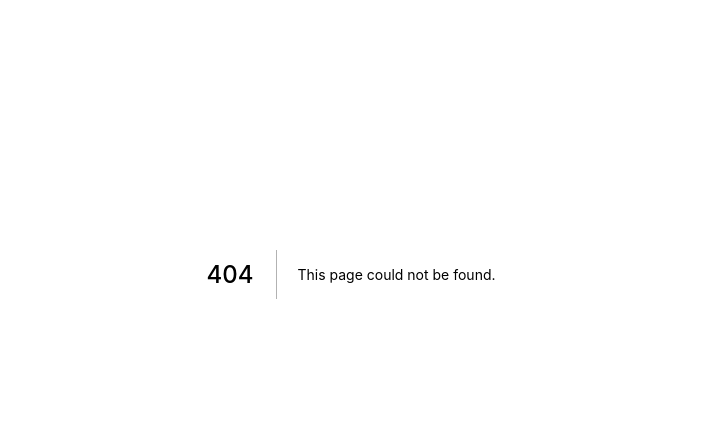
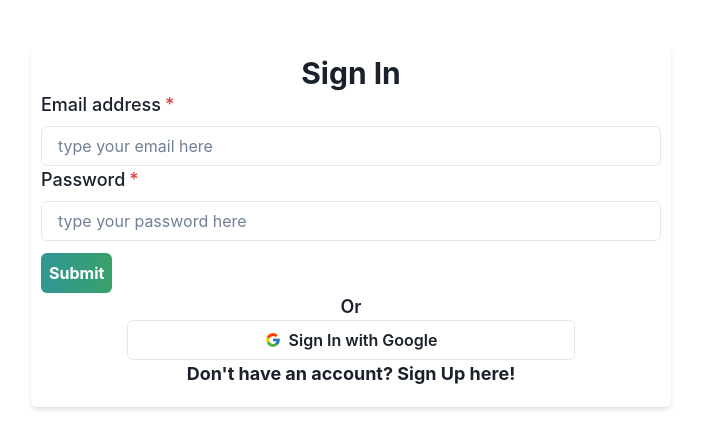
Before and after one commit to TanjimAnim/Radio-Server, a Next.js app in the folder client/: page /signin in a window 1280 px wide. Before the commit this address had no page. Shown: the part 126-574 px from the top of the page, without its empty margins (289-990 px from the left). Built offline with nearby package versions, Linux system fonts and the light colour scheme.

Commit message:
feat:signin page

```diff
--- /dev/null
+++ b/client/pages/signin.js
@@ -0,0 +1,205 @@
+import {
+  Box,
+  FormControl,
+  FormLabel,
+  Input,
+  Text,
+  Button,
+  Heading,
+  Center,
+  Spinner,
+} from "@chakra-ui/react";
+import { useState } from "react";
+import { FcGoogle } from "react-icons/fc";
+import { useAuthContext } from "../context/authContext";
+import { useRouter } from "next/router";
+import { MdOutlineError } from "react-icons/md";
+
+import Link from "next/link";
+import axios from "axios";
+
+export default function SignInForm() {
+  const { setIsAuthed, setToken } = useAuthContext();
+  var router = useRouter();
+  var [input, setInput] = useState({
+    user_email: "",
+    user_password: "",
+  });
+  const [error, setError] = useState(null);
+  const [isLoading, setIsloading] = useState(false);
+
+  const handleChange = (event) => {
+    input[event.target.name] = event.target.value;
+    setInput(input);
+  };
+
+  const handleSubmit = async (event) => {
+    event.preventDefault();
+    Array.from(document.querySelectorAll("input")).forEach(
+      (input) => (input.value = "")
+    );
+    setIsloading(true);
+
+    const response = await axios
+      .post("http://localhost:3080/v1/login", {
+        email: `${input.user_email}`,
+        password: `${input.user_password}`,
+      })
+      .then(function (response) {
+        console.log(response.data.accesstoken);
+        setToken(response.data.accesstoken);
+        setIsAuthed(true);
+        setIsloading(false);
+        router.push("/dashboard");
+      })
+      .catch(function (error) {
+        console.log(error.response.data);
+        setError({ error: `${error.response.data}` });
+        setIsAuthed(false);
+        setIsloading(false);
+        router.push("/signin");
+      });
+  };
+  return (
+    <>
+      {isLoading ? (
+        <Box
+          display='flex'
+          flexDir='column'
+          justifyContent='center'
+          height='88vh'
+        >
+          <Box marginLeft='auto' marginRight='auto'>
+            <Box>
+              <Text fontSize='xl' fontWeight={700}>
+                {" "}
+                Please Wait....
+              </Text>
+            </Box>
+            <Box paddingLeft='33px'>
+              <Spinner size='xl' />
+            </Box>
+          </Box>
+        </Box>
+      ) : (
+        <Box
+          display='flex'
+          flexDir='column'
+          justifyContent='center'
+          height='88vh'
+        >
+          <Box
+            boxShadow='md'
+            borderRadius='md'
+            paddingTop='10px'
+            paddingRight='10px'
+            paddingLeft='10px'
+            paddingBottom='20px'
+            width={{ base: "90%", md: "50%", lg: "50%", xl: "50%" }}
+            marginLeft='auto'
+            marginRight='auto'
+          >
+            <Box>
+              <Heading textAlign='center' size='lg' fontWeight={700}>
+                Sign In
+              </Heading>
+            </Box>
+            <Box width='100%'>
+              <form onSubmit={handleSubmit}>
+                <FormControl id='email' isRequired>
+                  <FormLabel fontSize='18px'>Email address</FormLabel>
+                  <Input
+                    type='email'
+                    placeholder='type your email here'
+                    _focus={{
+                      zIndex: "0",
+                      borderColor: "#3182ce",
+                    }}
+                    name='user_email'
+                    value={input.email}
+                    onChange={handleChange}
+                  />
+                </FormControl>
+
+                <FormControl id='password' isRequired>
+                  <FormLabel fontSize='18px'>Password</FormLabel>
+                  <Input
+                    type='password'
+                    placeholder='type your password here'
+                    _focus={{
+                      zIndex: "0",
+                      borderColor: "#3182ce",
+                    }}
+                    name='user_password'
+                    value={input.password}
+                    onChange={handleChange}
+                  />
+                </FormControl>
+                <Box
+                  as='button'
+                  mt='2%'
+                  p={2}
+                  color='white'
+                  fontWeight='bold'
+                  borderRadius='md'
+                  bgGradient='linear(to-r, teal.500,green.500)'
+                  _hover={{
+                    bgGradient: "linear(to-r, red.500, yellow.500)",
+                  }}
+                  type='submit'
+                  value='Submit'
+                >
+                  Submit
+                </Box>
+              </form>
+            </Box>
+            {error ? (
+              <Box
+                display='flex'
+                justifyContent='space-between'
+                marginTop='5px'
+                padding='1rem'
+                backgroundColor=' #c21a0e'
+                color='white'
+                fontSize='lg'
+                fontWeight={600}
+                borderRadius='6px'
+              >
+                <Box display='flex' flexDirection='row' alignItems='center'>
+                  <MdOutlineError />
+                  <Text marginLeft='6px'>{error.error}</Text>
+                </Box>
+                <Box display='flex' flexDirection='row'></Box>
+              </Box>
+            ) : (
+              <></>
+            )}
+
+            <Box textAlign='center'>
+              <Text fontSize='lg' fontWeight={600}>
+                Or
+              </Text>
+            </Box>
+            <Box marginRight='auto' marginLeft='auto'>
+              <Center>
+                <Button
+                  w={"full"}
+                  maxW={"md"}
+                  variant={"outline"}
+                  leftIcon={<FcGoogle />}
+                >
+                  <Text>Sign In with Google</Text>
+                </Button>
+              </Center>
+            </Box>
+            <Box textAlign='center'>
+              <Text fontSize='lg' fontWeight={700}>
+                Don&apos;t have an account? <Link href='/'>Sign Up here!</Link>
+              </Text>
+            </Box>
+          </Box>
+        </Box>
+      )}
+    </>
+  );
+}
```
